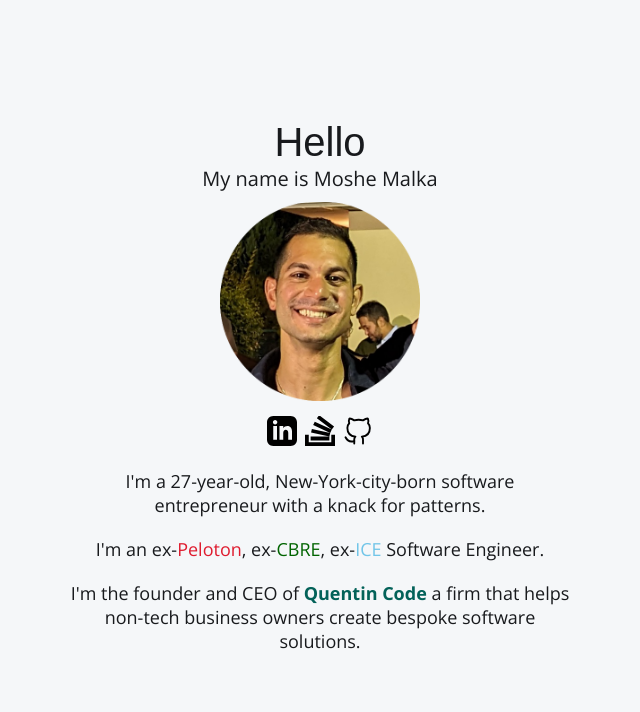
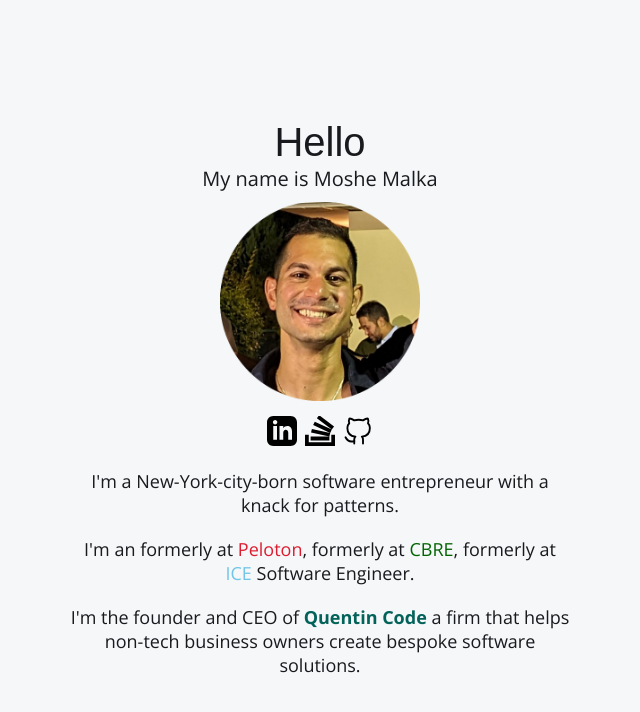
Before and after one commit to moshejs/moshemalka-dot-com, a Next.js app: page / in a window 1280 px wide. Shown: the top 712 px of the page, without its empty margins (320-960 px from the left). Built offline with nearby package versions, Linux system fonts and the light colour scheme.

Commit message:
update verbiage

```diff
--- a/pages/index.tsx
+++ b/pages/index.tsx
@@ -22,7 +22,7 @@ function CompanyCycle() {
 
     return (
         <span className="company-cycle">
-            I&apos;m an ex-
+            I&apos;m a former
             {companies.map((company, index) => (
                 <span
                     key={company.title}
@@ -40,7 +40,7 @@ const CareerBlockA = () => (<p>
   I&apos;m an{' '}
   {companies.map((company, index) => (
     <span key={index}>
-      ex-<a style={{textDecoration: 'none', color: company.color}} href={company.url}>{company.title}</a>
+      formerly at <a style={{textDecoration: 'none', color: company.color}} href={company.url}>{company.title}</a>
       {index !== companies.length - 1 ? ', ': ' '}
     </span>
   ))}
@@ -63,14 +63,6 @@ const SplitTest: React.FC<SplitTestProps> = ({ elements }) => {
 };
 
 export default function Home() {
-  const getAge = () => {
-    const birthYear = 1996;
-    const currentYear = new Date().getFullYear();
-    return new Date() > new Date(`02/02/${currentYear}`)
-      ? currentYear - birthYear
-      : currentYear - birthYear - 1;
-  }
-
   return (
     <div>
       <Head>
@@ -106,7 +98,7 @@ export default function Home() {
               /></a>
             </li>
           </ul>
-          <p>I&apos;m a {getAge()}-year-old, New-York-city-born software entrepreneur with a knack for patterns.</p> {/* 🇮🇱 שלום , Israeli-American*/}
+          <p>I&apos;m a New-York-city-born software entrepreneur with a knack for patterns.</p> {/* 🇮🇱 שלום , Israeli-American*/}
 
           <SplitTest elements={[CareerBlockA, CareerBlockB]} />
 
```
